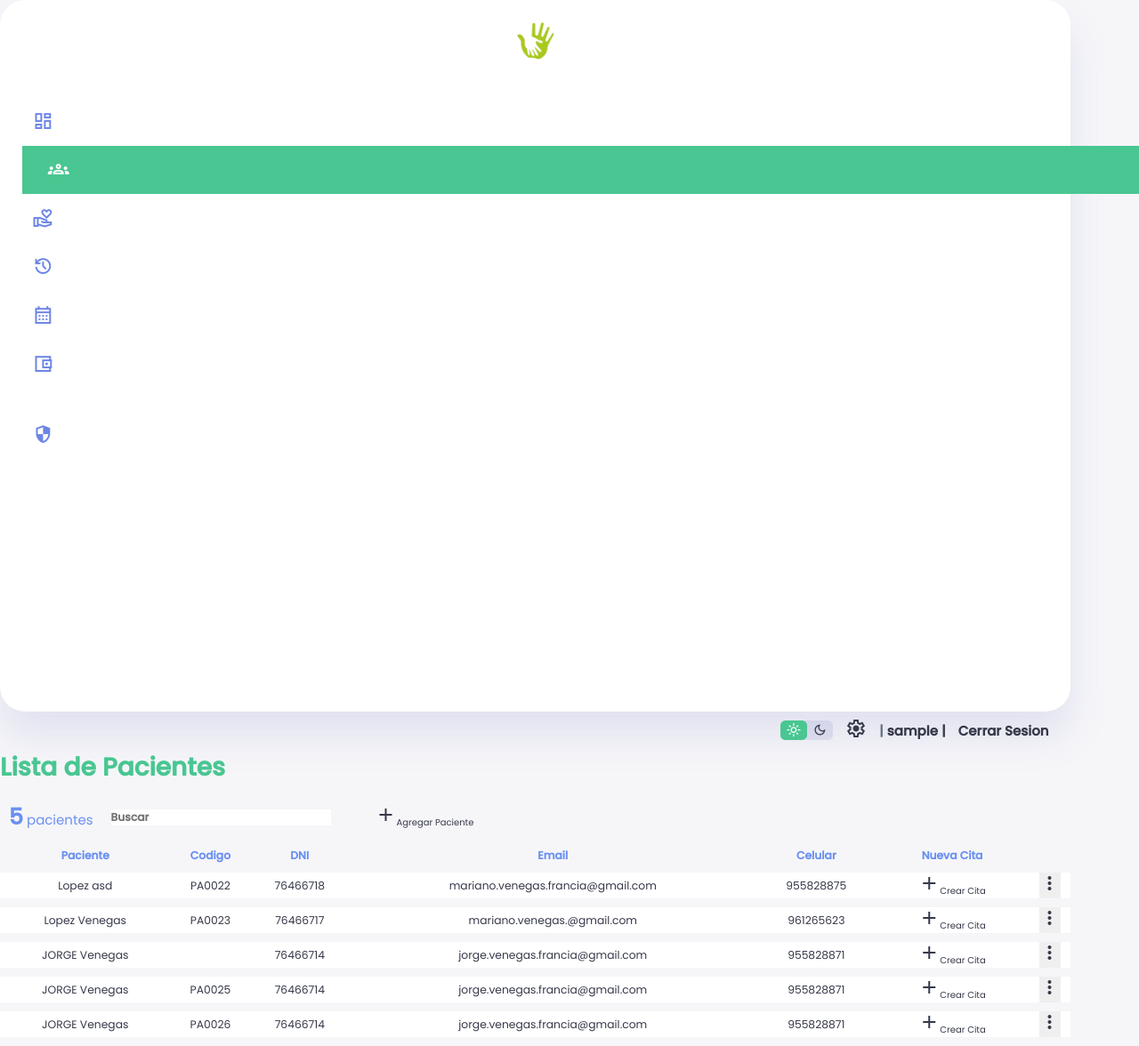
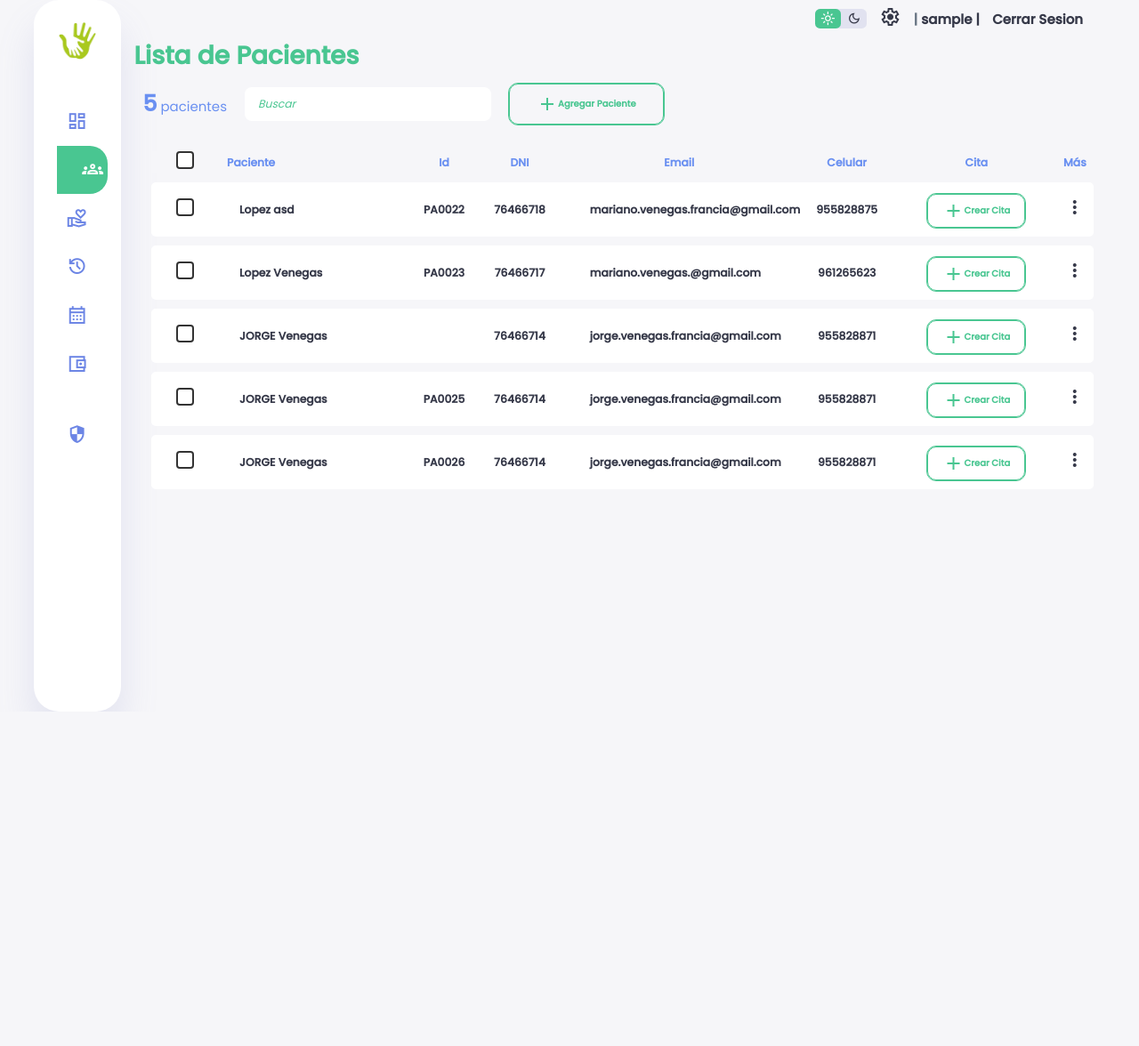
Before and after one commit to JorgeVenegasPe/Contigo-Voy, a PHP site: page /Vista/TablaPacientes.php in a window 1280 px wide; the page is wider, and only the part inside the window is pictured. Shown: that part at 89% size. After the commit the page ends 800 px from the top of that part, so only its background shows below. Run offline with PHP 8.4, Linux system fonts and the light colour scheme; the visitor is signed in with stand-in values (Sample User, id 1); data comes from the database, SQL or seed files in the repository; data that the repository does not hold is empty.

Commit message:
ActualizacionMM01

```diff
--- a/Issets/css/paciente.css
+++ b/Issets/css/paciente.css
@@ -0,0 +1,341 @@
+.izquierda {
+    flex: 1;
+    text-align: left;
+    }
+    table {
+    width: 100%;
+    border-collapse: separate;
+    border-spacing: 0 10px;
+    max-height: 35%;
+    }
+    tbody tr td:first-child {
+        border-top-left-radius: 5px;
+        border-bottom-left-radius: 5px;
+    }
+    tbody tr td:last-child {
+        border-top-right-radius: 5px;
+        border-bottom-right-radius: 5px;
+    }
+    .container-paciente-tabla {
+        display: grid;
+        width: 98%;
+        margin: 20px;
+        grid-template-columns: auto 0rem;
+    }
+    .derecha {
+    flex: 1;
+    text-align: right;
+    }
+    .arriba{ /*Nueva clase creada para el formulario - Hans */
+    color: #6A92F4;
+    font-size: 15px;
+    font-weight: bold;
+    text-align: start;
+    }
+    .abajo{ /*Nueva clase creada para el formulario - Hans */
+    font-size: 0.90rem;
+    color: #89BEF5; /*Añadi un cambio de color - Hans */
+    font-weight: normal;
+    text-align: center;
+    }
+    .visual{ /*Nueva clase creada para el forulario - Hans */
+    color: #49c691;
+    font-size: 2rem;
+    font-weight: bold;
+    }
+    @keyframes fadeIn {
+        from {
+            opacity: 0;
+        }
+        to {
+            opacity: 1;
+        }
+    }
+    .Letras{
+        display: flex;
+        width: 77%;
+        height: 45%;
+        flex-direction: column;
+        align-items: flex-start;
+    }
+    .button_1{
+    display: flex;
+    justify-content: center;
+    align-items: center;
+    font-weight: bold;
+    font-size: 15px;
+    background-color: transparent;
+    color: #49c691;
+    cursor: pointer;
+    border-radius: 5px ;
+    border: 0.1em solid #49c691; /* Color del borde */
+    padding: 12px 40px;
+    outline: 1px solid #49c691;
+    transition: color 1s;
+}
+
+.button_1:hover {
+    color: black;
+    cursor: pointer;
+}
+.butt{
+    display: flex;
+    flex-direction: row;
+    justify-content: space-evenly;
+    align-items: center;
+    height: 11px;
+}
+@media (max-width: 1462px) {
+    .visual {
+    color: #49c691;
+    font-size: 1.8rem;
+    font-weight: bold;
+}
+.arriba {
+    color: #6A92F4;
+    font-size: 12px;
+    font-weight: bold;
+    text-align: start;
+}
+.ids{
+    width: 12%;
+}
+}
+
+/* ___________________________________________________________________ */
+
+
+.container{
+    display: grid;
+    width: 96%;
+    margin: 0 auto;
+    gap :1.5rem;
+    grid-template-columns: 17rem auto 23rem;
+}
+
+
+.containerTotal{
+    display: grid;
+    width: 96%;
+    margin: 0 auto;
+    gap: 1rem;
+    grid-template-columns: 17rem auto;
+}
+
+main .recent-citas{
+    margin-top: 2rem;
+}
+
+main .recent-citas h2{
+    margin-bottom: 0.8rem;
+}
+
+main .recent-citas a {
+    text-align: center;
+    display: block;
+    margin: 1rem auto;
+    color: var(--color-primary);
+}
+
+.checkout-information,
+.input-group {
+	display: flex;
+	flex-direction: column;
+	gap: 8px;
+}
+.input-group_1 {
+    display: flex;
+    gap: 5%;
+    flex-direction: row;
+    width: 50%;
+}
+.checkout-information {
+	background: var(--color-white);
+    width: 100%;
+    border-radius: var(--card-border-radius);
+    padding: var(--card-padding);
+    text-align: center;
+    /* box-shadow: var(--box-shadow); */
+    transition: all 300ms ease;
+}
+
+.checkout-information:hover{
+    box-shadow: none;
+}
+
+.input-group2{
+	display: flex;
+	flex-direction: row;
+	gap: 20px;
+}
+
+input::placeholder {
+    color: #49c691;
+    font-weight: lighter;
+    font-style: italic;
+}
+.input-group input{
+	width: 100%;
+	padding: 10px 15px;
+	border-radius: 8px;
+	background-color:var(--color-background);
+    height: 100%;
+}
+
+.input-group2 input,textarea,select {
+	width: 100%;
+	padding: 10px 15px;
+	border-radius: 8px;
+	background-color: var(--color-background);
+}
+.button-container {
+    display: flex;
+    gap: 20px;
+    justify-content: flex-end; /* Cambiamos de "right" a "flex-start" */
+}
+.button {
+    display: flex;
+    justify-content: center;
+    align-items: center;
+    font-weight: bold;
+    font-size: 15px;
+    background-color: transparent;
+    color: #49c691;
+    cursor: pointer;
+    border-radius: 10px ;
+    border: 0.1em solid #49c691; /* Color del borde */
+    padding: 12px 40px;
+    outline: 1px solid #49c691;
+    transition: color 1s;
+}
+
+.button:hover {
+    color: black;
+    cursor: pointer;
+}
+.checkbox {
+    position: relative;
+    cursor: pointer;
+    width: 20px;
+    height: 20px;
+    background-color: #fff;
+    border: 2px solid #333;
+    border-radius: 4px;
+    transition: background-color 0.3s, border-color 0.3s;
+    margin-right: 10px;
+    cursor: pointer;
+}
+
+.checkbox:checked {
+    background-color: #007bff;
+    border-color: #007bff;
+}
+
+.checkbox + label {
+    font-size: 16px; /* Tamaño de fuente del texto */
+    vertical-align: middle; /* Alinea verticalmente el texto con el checkbox */
+}
+
+/* Estilo para el checkbox principal */
+.checkbox-principal {
+    cursor: pointer;
+    position: relative;
+    width: 20px;
+    height: 20px;
+    background-color: #fff;
+    border: 2px solid #333;
+    border-radius: 4px;
+    transition: background-color 0.3s, border-color 0.3s;
+    margin-right: 10px;
+}
+/* Estilo para el checkbox principal cuando está marcado */
+.checkbox-principal:checked {
+    color: red;
+    background-color: red;
+    border-color: red;
+}
+
+/* Estilo para el tick (✓) dentro de los checkboxes individuales cuando están marcados */
+.checkbox:checked::before {
+    content: '✓';
+    display: flex;
+    align-items: center;
+    justify-content: center;
+    font-size: 13px;
+    color: #fff;
+}
+
+
+
+@keyframes fade-in {
+	5% {
+		opacity: 1;
+		visibility: visible;
+		transform: translateY(0);
+	}
+	90% {
+		opacity: 1;
+		transform: translateY(0);
+	}
+}
+
+@keyframes load {
+	to {
+		transform: scaleX(1);
+	}
+}
+    .container-paciente-tabla.active{
+    display: grid;
+    width: 100%;
+    margin: 26px 32px;
+    gap :1rem;
+    grid-template-columns: auto auto ;
+    }
+    .container-paciente-tabla{
+        display: grid;
+        width: 97%;
+        margin: 20px;
+        grid-template-columns: auto 0rem;
+    }
+
+    .patient-details {
+        display: none;
+        width: 95%;
+        text-align: center;
+        color: #49c691;
+        border-radius: var(--card-border-radius);
+        margin-top: 1rem;
+        /* box-shadow: var(--box-shadow); */
+        animation: fadeIn 0.5s ease-in-out;
+    }
+    .hidden {
+        display: none;
+    }
+
+
+    .input-group4{  /*   Modifique esta clase para mi formulario - Hans */
+        display: flex;
+        flex-direction: row;
+        gap: 20px;
+        justify-content: space-between; /*Este codigo genera mi espaciado entre mis parrafos */
+        border-bottom: 1px solid rgb(176, 174, 174);  /*Este codigo coloca los bordes entre mis parrafos */
+    }
+
+    .input-group3{ /*   Añadi esta clase para mi formulario - Hans */
+        display: flex;
+        flex-direction: row;
+        gap: 20px;
+        justify-content: space-between;
+    }
+
+
+.details.open {
+    margin-left: -20px;
+}
+.buttonTab {
+    font: inherit;
+    text-decoration: none;
+    border: none;
+    color: inherit;
+    background-color: white;
+}
--- a/Vista/TablaPacientes.php
+++ b/Vista/TablaPacientes.php
@@ -16,48 +16,6 @@
     <script src="https://code.jquery.com/jquery-3.6.0.min.js"></script>
     <title>Paciente</title>
 </head>
-<style>
-    .izquierda {
-        flex: 1;
-        text-align: left;
-    }
-    table {
-    width: 100%;
-    border-collapse: separate;
-    border-spacing: 0 10px;
-    max-height: 35%;
-
-}
-    .derecha {
-        flex: 1;
-        text-align: right;
-    }
-    .arriba{ /*Nueva clase creada para el formulario - Hans */
-    color: #89BEF5; /*Añadi un cambio de color - Hans */
-    font-size: 15px;
-    font-weight: bold;
-}
-.abajo{ /*Nueva clase creada para el formulario - Hans */
-    font-size: 0.90rem;
-    color: #89BEF5; /*Añadi un cambio de color - Hans */
-    font-weight: normal;
-    text-align: center;
-}
-.visual{ /*Nueva clase creada para el forulario - Hans */
-    color: #49c691;
-    font-size: 2rem;
-    font-weight: bold;
-}
-
-    @keyframes fadeIn {
-        from {
-            opacity: 0;
-        }
-        to {
-            opacity: 1;
-        }
-    }
-</style>
 <body>
 <?php
     require("../Controlador/Paciente/ControllerPaciente.php");
@@ -93,23 +51,23 @@
                 <thead>
                     <tr>
                         <th><input type="checkbox" id="checkboxPrincipal" class="checkbox-principal"></th>
-                        <th >Paciente</th>
-                        <th class="additional-column">Codigo</th>
+                        <th style="text-align: start; " >Paciente</th>
+                        <th class="additional-column">Id</th>
                         <th class="additional-column">DNI</th>
                         <th class="additional-column">Email</th>
                         <th class="additional-column">Celular</th>
-                        <th class="additional-column">Nueva Cita</th>
-                        <th></th>
+                        <th class="additional-column" >Cita</th>
+                        <th class="additional-column"> Más</th>
                     </tr>
                 </thead >
                 <?php if (!empty($patients)) : ?>
                     <?php foreach ($patients as $patient) : ?>
-                        <tbody id="myTable">
-                            <tr>
-                                <td>
+                        <tbody id="myTable" class="tu-tbody-clase">
+                            <tr >
+                                <td style="width: 8%;  padding: 18px;">
                                     <input type="checkbox" class="checkbox" id="checkbox<?=$patient[0]?>" value="<?=$patient[0]?>">
                                 </td>
-                                <td>
+                                <td style="text-align: start; font-weight:bold;padding: 14px;">
                                     <a style="cursor:pointer"
                                         class="show-info"
                                         data-patient-id="<?=$patient[0]?>"
@@ -130,19 +88,26 @@
                                         data-FechaInicioCita="<?=$patient['FechaInicioCita']?>">
                                         <?=$patient['NomPaciente']?> <?=$patient['ApPaterno']?>
                                     </a>
+                                    <a class="button_1" style="display:none;   width: 110px; padding:6px; font-size:10px;margin-top: 4.5%;margin-bottom: 0%;" href="citas.php">
+                                        <div style="display: flex;">
+                                            <span class="material-symbols-sharp">add</span>Crear Cita
+                                        </div>
+                                    </a>
                                 </td>
-                                <td class="additional-column"><?=$patient['codigopac']?></td>
-                                <td class="additional-column"><?=$patient['Dni']?></td>
-                                <td class="additional-column"><?=$patient['Email']?></td>
-                                <td class="additional-column"><?=$patient['Telefono']?></td>
-                                <td class="additional-column">
+                                <td class="additional-column" style="font-weight:bold;"><?=$patient['codigopac']?></td>
+                                <td class="additional-column" style="font-weight:bold;"><?=$patient['Dni']?></td>
+                                <td class="additional-column" style="font-weight:bold;width:25%;text-align: start; margin-left:4%; padding-left: 3%;"><?=$patient['Email']?></td>
+                                <td class="additional-column" style="font-weight:bold;"><?=$patient['Telefono']?></td>
+                                <td class="additional-column" >
+                                        <div style="display: flex;justify-content: center;margin-top: 2%;">
                                         <a class="button" style="width: 110px; padding:6px; font-size:10px;" href="citas.php">
                                                 <span class="material-symbols-sharp">add</span>Crear Cita
                                         </a>
+                                    </div>
                                 </td>
                                 <td>
-                                    <div class="dropdown">
-                                        <button class="dropbtn"><span class="material-symbols-sharp">more_vert</span></button>
+                                    <div class="dropdown ">
+                                        <button class="buttonTab"><span class="material-symbols-sharp">more_vert</span></button>
                                     </div>
                                 </td>
                             </tr>
@@ -158,11 +123,13 @@
 </div>
 <script src="../Issets/js/Dashboard.js"></script>
 <script src="../Issets/js/pacientes.js"></script>
+
 <script>
     const showInfoLinks = document.querySelectorAll('.show-info');
     const additionalColumns = document.querySelectorAll('.additional-column');
     const containerpacientetabla = document.querySelector('.container-paciente-tabla');
     const patientDetails = document.querySelector('.patient-details');
+    const buttonAgregar = document.querySelector('.button_1');
     let currentPatientId = null; // Variable para rastrear el paciente actual
 
     showInfoLinks.forEach(link => {
@@ -170,13 +137,28 @@
         // Obtener el ID del paciente desde el atributo data
         const patientId = link.getAttribute('data-patient-id');
 
-        if (currentPatientId !== patientId) {
-            // Si se hace clic en un paciente diferente
-
             // Ocultar las columnas adicionales
             additionalColumns.forEach(column => {
                 column.classList.add('hidden');
                 containerpacientetabla.classList.add('active');
+            });
+
+
+        // Obtener todos los botones dentro de la tabla
+        const allButtons = document.querySelectorAll('.button_1');
+
+        // Mostrar todos los botones
+        allButtons.forEach(button => {
+            button.style.display = 'block';
+        });
+
+        // Restaurar el contenido de los botones si es necesario
+        allButtons.forEach(button => {
+            button.innerHTML = `
+            <div class="butt">
+                <span class="material-symbols-sharp">add</span>Crear Cita
+            </div>
+            `;
         });
 
             // Obtener los datos del paciente
@@ -205,13 +187,17 @@
             <div style="display:grid; flex-direction:row; gap:10px;">
                 <div class="checkout-information">
                     <div class="input-group3">
+                        <a class="cerrar"><span style="color:#52BF92 ; font-size:47px;" class="material-symbols-sharp">arrow_circle_left</span></a>
+                        <div class="Letras" >
                             <p class="visual">${nombres}</p>
-                        <p class="arriba" for="#">ID: ${codigo}</p>
-                    </div>
-                    <div class="input-group">
+                            <div class="input-group_1">
                                 <p class="arriba" for="#">Última cita: </p>
                                 <h2 class="arriba">${FechaInicioCita || 'Aun no hay cita'}</h2>
                             </div>
+                        </div>
+                        <p class="arriba ids" for="#">ID: ${codigo}</p>
+                    </div>
+
                 </div>
                 <div style="display:flex; flex-direction:row; gap:10px;">
                 <!-------MI CAMBIO ------>
@@ -262,7 +248,7 @@
                             <p class="arriba">${email}</p>
                         </div>
                         <div class="input-group4">
-                            <p class "abajo" for="#">DNI</p>
+                            <p class="abajo" for="#">DNI</p>
                             <p class="arriba">${dni}</p>
                         </div>
                     </div>
@@ -305,22 +291,35 @@
             patientDetails.style.display = 'block';
 
             currentPatientId = patientId; // Actualizar el ID del paciente actual
-        } else {
-            // Si se hace clic en el mismo paciente nuevamente
 
-            // Restaurar la tabla a su estado original
+            // Selecciona todos los elementos con la clase "cerrar"
+            const elementosCerrar = document.querySelectorAll('.cerrar');
+
+
+            // Agrega un controlador de eventos de clic a cada elemento de cierre
+            elementosCerrar.forEach(elementoCerrar => {
+                elementoCerrar.addEventListener('click', () => {
+                    // Restaurar las columnas ocultas
                     additionalColumns.forEach(column => {
                         column.classList.remove('hidden');
                     });
+
+                    // Quitar la clase 'active' del contenedor
                     containerpacientetabla.classList.remove('active');
+
                     // Ocultar el cuadro de detalles
                     patientDetails.style.display = 'none';
-
+                    // Mostrar todos los botones
+                    allButtons.forEach(button => {
+                        button.style.display = 'none';
+                    });
                     currentPatientId = null; // Restablecer el ID del paciente actual
-        }
+                });
+            });
         });
     });
 </script>
+
 </body>
 </html>
 <?php
```
Lines whose indentation alone changed are shown as unchanged.
